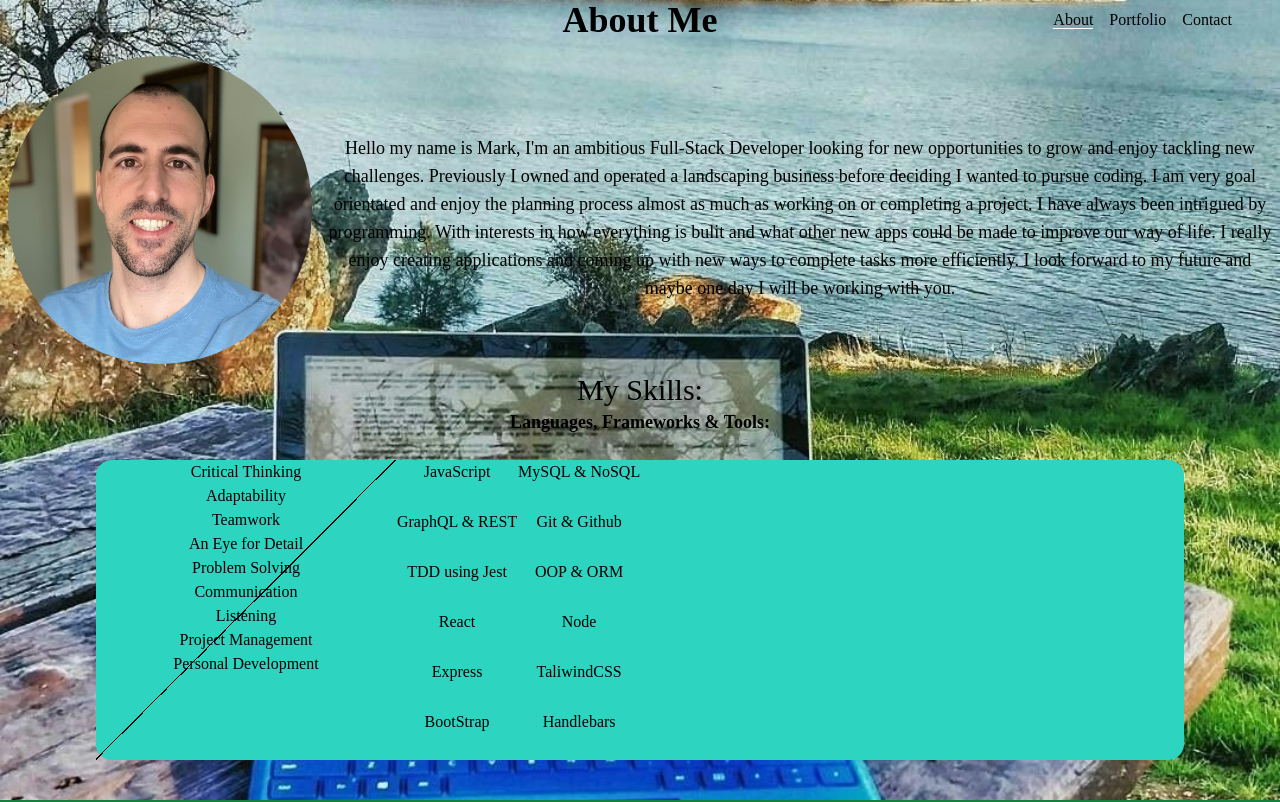
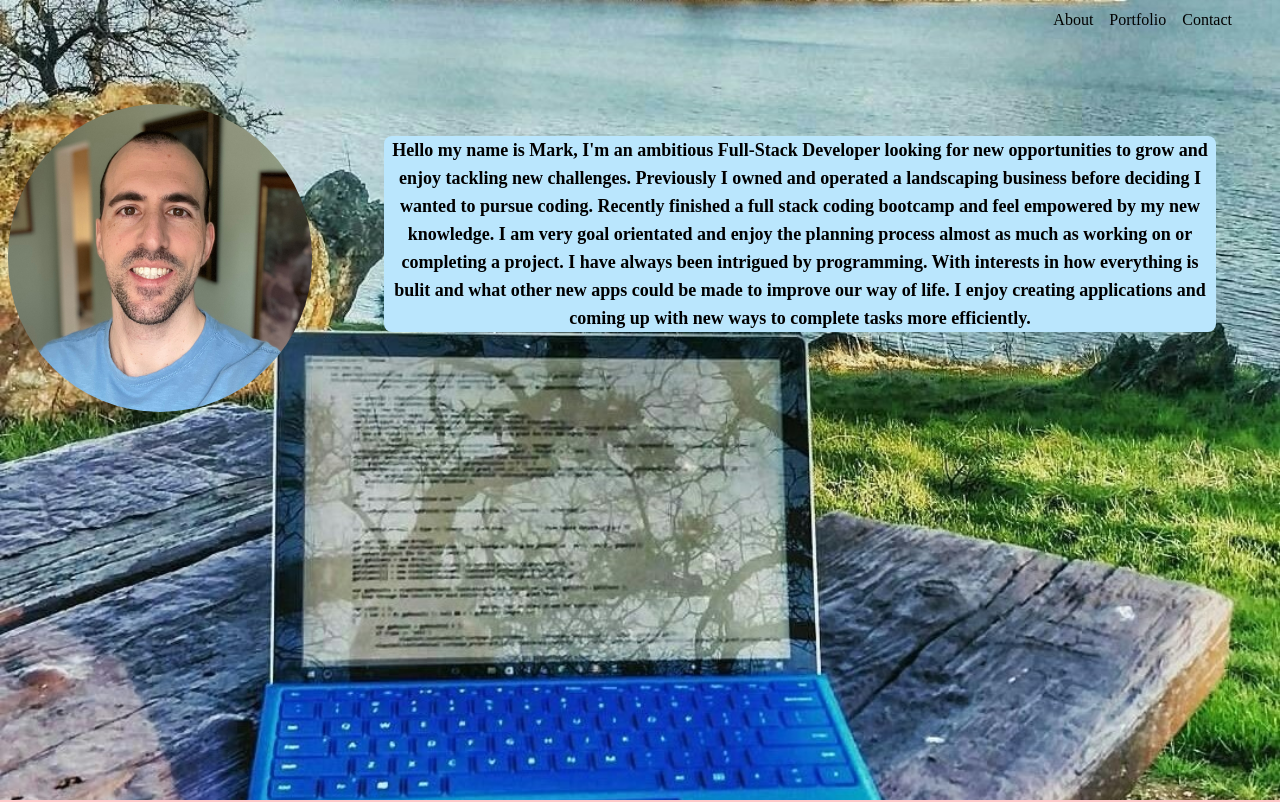
Before and after one commit to MpAlfano/React-Portfolio, a React (Create React App) app: page /Resume in a window 1280 px wide. Shown: the top 802 px of the page. Built offline with nearby package versions, Linux system fonts and the light colour scheme; a web font is replaced by a local one.

Commit message:
diving home and about into two pages

```diff
--- a/src/App.js
+++ b/src/App.js
@@ -9,6 +9,7 @@ import Resume from "./components/pages/Resume";
 import Dropdown from "./components/Dropdown";
 
 import TestAbout from "./components/pages/TestAbout";
+import TestHome from "./components/pages/TestHome";
 import TestContact from "./components/pages/TestContact";
 import TestNav from "./components/pages/TestNav";
 import TestPortfolio from "./components/pages/TestPortfolio";
@@ -49,6 +50,7 @@ const App = () => {
     // </BrowserRouter>
     <main>
       <TestNav />
+      <TestHome />
       <TestAbout />
       <TestPortfolio />
       <TestContact />
--- a/src/components/pages/TestAbout.js
+++ b/src/components/pages/TestAbout.js
@@ -3,16 +3,13 @@ import profPicture from "../images/bio.jpg";
 
 export default function TestAbout() {
   return (
-    <div
-      className="h-screen bg-cover bg-[url('../src/components/images/nature2.jpg')]"
-      id="about"
-    >
+    <div className="h-screen bg-cover bg-red-200" id="about">
       <h1 className="text-center font-bold text-xl lg:text-4xl text-black">
         About Me
       </h1>
       <div className="container mt-2 mx-auto">
         <div className="md:flex">
-          <div className="flex-1 text-black text-center">
+          <div className="flex-1 text-center">
             <div className="lg:flex lg:items-center">
               <div className="flex justify-center lg:flex-shrink-0">
                 <img
@@ -21,20 +18,20 @@ export default function TestAbout() {
                   alt="GitFit"
                 />
               </div>
-              <div className="mt-4 px-2 text-state md:text-lg lg:text-lg">
+              <div className="mt-4 px-2 text-state md:text-lg lg:text-lg font-semibold">
                 <p>
                   Hello my name is Mark, I'm an ambitious Full-Stack Developer
                   looking for new opportunities to grow and enjoy tackling new
                   challenges. Previously I owned and operated a landscaping
-                  business before deciding I wanted to pursue coding. I am very
-                  goal orientated and enjoy the planning process almost as much
-                  as working on or completing a project. I have always been
-                  intrigued by programming. With interests in how everything is
-                  bulit and what other new apps could be made to improve our way
-                  of life. I really enjoy creating applications and coming up
-                  with new ways to complete tasks more efficiently. I look
-                  forward to my future and maybe one day I will be working with
-                  you.
+                  business before deciding I wanted to pursue coding. Recently
+                  finished a full stack coding bootcamp and feel empowered by my
+                  new knowledge. I am very goal orientated and enjoy the
+                  planning process almost as much as working on or completing a
+                  project. I have always been intrigued by programming. With
+                  interests in how everything is bulit and what other new apps
+                  could be made to improve our way of life. I enjoy creating
+                  applications and coming up with new ways to complete tasks
+                  more efficiently.
                 </p>
               </div>
               <br></br>
--- /dev/null
+++ b/src/components/pages/TestHome.js
@@ -0,0 +1,44 @@
+import React from "react";
+import profPicture from "../images/bio.jpg";
+
+export default function TestHome() {
+  return (
+    <div
+      className="h-screen bg-cover bg-[url('../src/components/images/nature2.jpg')]"
+      id="home"
+    >
+      <div className="container mx-auto">
+        <div className="md:flex">
+          <div className="flex-1 text-center">
+            <div className="lg:flex lg:items-center">
+              <div className="flex justify-center lg:flex-shrink-0 mt-24">
+                <img
+                  className="w-72 lg:w-80 rounded-full p-2"
+                  src={profPicture}
+                  alt="GitFit"
+                />
+              </div>
+              <div className="mt-12 px-16 text-state md:text-lg lg:text-lg font-semibold">
+                <p className="bg-sky-200 rounded-lg">
+                  Hello my name is Mark, I'm an ambitious Full-Stack Developer
+                  looking for new opportunities to grow and enjoy tackling new
+                  challenges. Previously I owned and operated a landscaping
+                  business before deciding I wanted to pursue coding. Recently
+                  finished a full stack coding bootcamp and feel empowered by my
+                  new knowledge. I am very goal orientated and enjoy the
+                  planning process almost as much as working on or completing a
+                  project. I have always been intrigued by programming. With
+                  interests in how everything is bulit and what other new apps
+                  could be made to improve our way of life. I enjoy creating
+                  applications and coming up with new ways to complete tasks
+                  more efficiently.
+                </p>
+              </div>
+              <br></br>
+            </div>
+          </div>
+        </div>
+      </div>
+    </div>
+  );
+}
```
